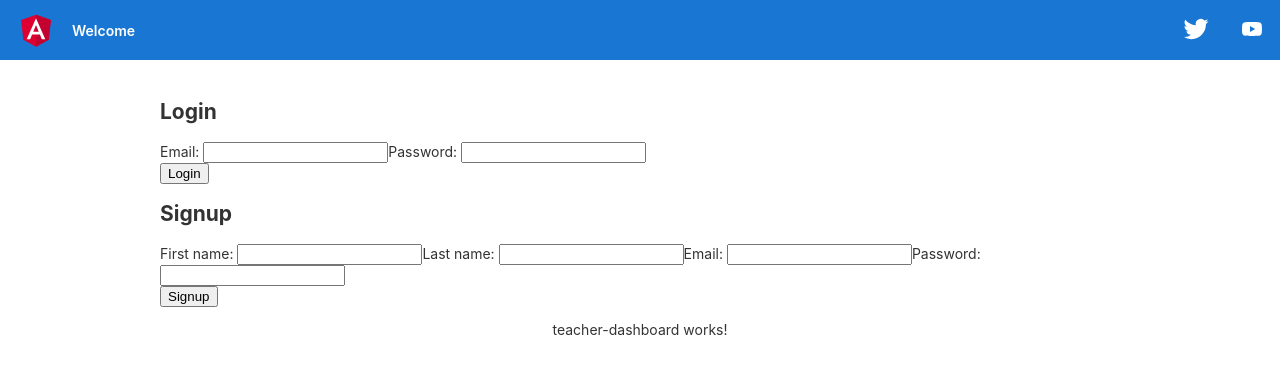
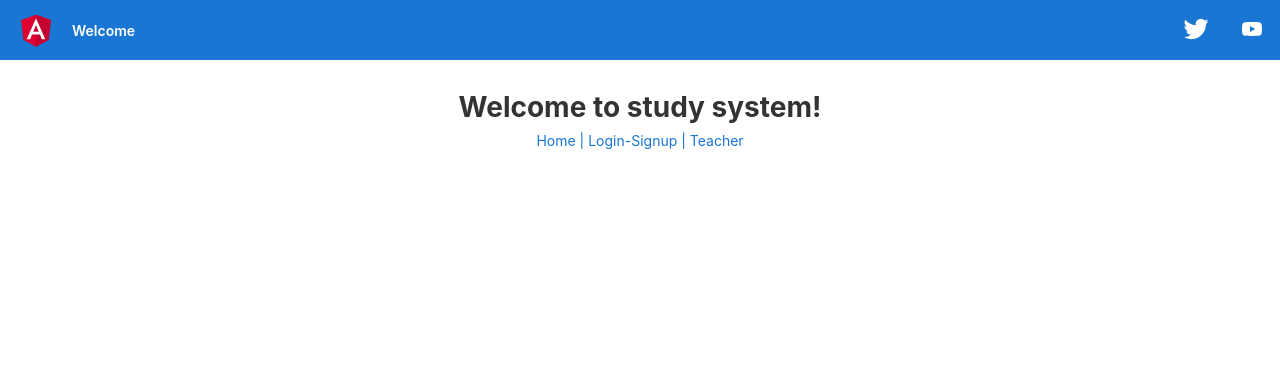
Before and after one commit to vinodjohn/javaremoteee7-angular-practice, an Angular app: page / in a window 1280 px wide. Shown: the top 374 px of the page. Built offline with nearby package versions, Linux system fonts and the light colour scheme.

Commit message:
Added routing

```diff
--- a/src/app/app.component.html
+++ b/src/app/app.component.html
@@ -25,6 +25,12 @@
 </div>
 
 <div class="content" role="main">
-  <app-login-signup></app-login-signup>
-  <app-teacher-dashboard></app-teacher-dashboard>
+  <h1>Welcome to study system!</h1>
+  <nav>
+    <a routerLink="/" routerLinkActive="active">Home | </a>
+    <a routerLink="/login-signup" routerLinkActive="active">Login-Signup | </a>
+    <a routerLink="/teacher" routerLinkActive="active">Teacher</a>
+  </nav>
+
+  <router-outlet></router-outlet>
 </div>
--- a/src/app/app.module.ts
+++ b/src/app/app.module.ts
@@ -1,10 +1,24 @@
-import { NgModule } from '@angular/core';
-import { BrowserModule } from '@angular/platform-browser';
+import {NgModule} from '@angular/core';
+import {BrowserModule} from '@angular/platform-browser';
 
-import { AppComponent } from './app.component';
-import { LoginSignupComponent } from './login-signup/login-signup.component';
+import {AppComponent} from './app.component';
+import {LoginSignupComponent} from './login-signup/login-signup.component';
 import {FormsModule} from "@angular/forms";
 import {TeacherModule} from "./teacher/teacher.module";
+import {RouterModule, Routes} from "@angular/router";
+import {TeacherDashboardComponent} from "./teacher/teacher-dashboard/teacher-dashboard.component";
+
+const appRoutes: Routes =
+    [
+        {
+            path: 'login-signup',
+            component: LoginSignupComponent
+        },
+        {
+            path: 'teacher',
+            component: TeacherDashboardComponent
+        }
+    ];
 
 @NgModule({
     declarations: [
@@ -14,9 +28,11 @@ import {TeacherModule} from "./teacher/teacher.module";
     imports: [
         BrowserModule,
         FormsModule,
-        TeacherModule
+        TeacherModule,
+        RouterModule.forRoot(appRoutes)
     ],
     providers: [],
     bootstrap: [AppComponent]
 })
-export class AppModule { }
+export class AppModule {
+}
```
Lines whose indentation alone changed are shown as unchanged.
